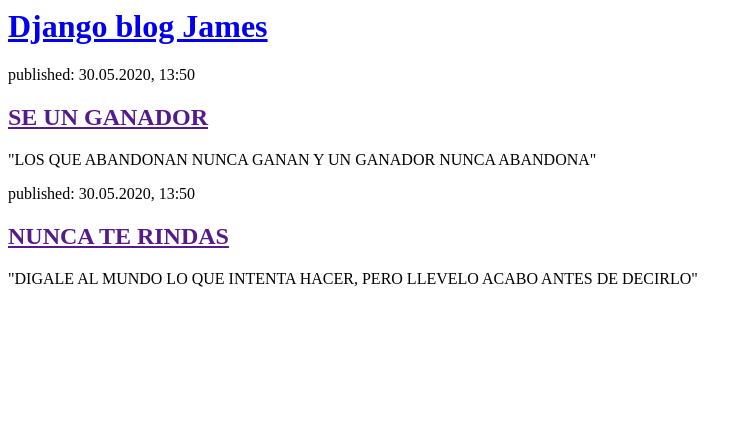
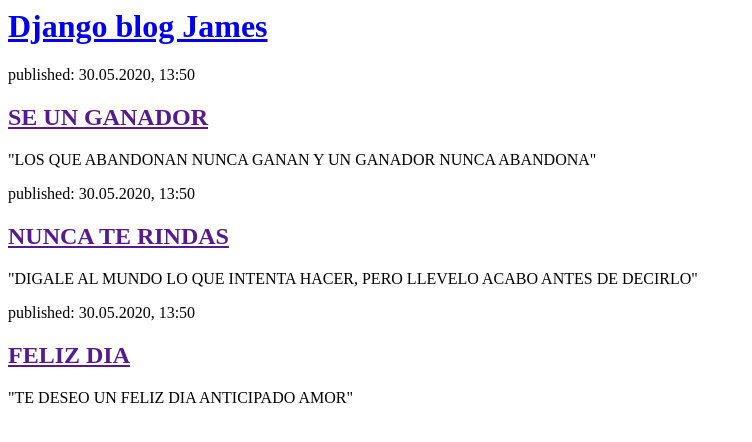
Before and after one commit to jamesyse13/mi-primer-blog, a Django app: page / in a window 1280 px wide. Shown: the top 442 px of the page, without its empty margins (0-752 px from the left). Run offline with Django 3.2, Linux system fonts and the light colour scheme.

Commit message:
Cambien el HTML x2 de la pagina

```diff
--- a/blog/templates/blog/post_list.html
+++ b/blog/templates/blog/post_list.html
@@ -18,5 +18,11 @@
             <h2><a href="">NUNCA TE RINDAS</a></h2>
             <p>"DIGALE AL MUNDO LO QUE INTENTA HACER, PERO LLEVELO ACABO ANTES DE DECIRLO"</p>
         </div>
+
+        <div>
+            <p>published: 30.05.2020, 13:50</p>
+            <h2><a href="">FELIZ DIA</a></h2>
+            <p>"TE DESEO UN FELIZ DIA ANTICIPADO AMOR"</p>
+        </div>
     </body>
 </html>
```
